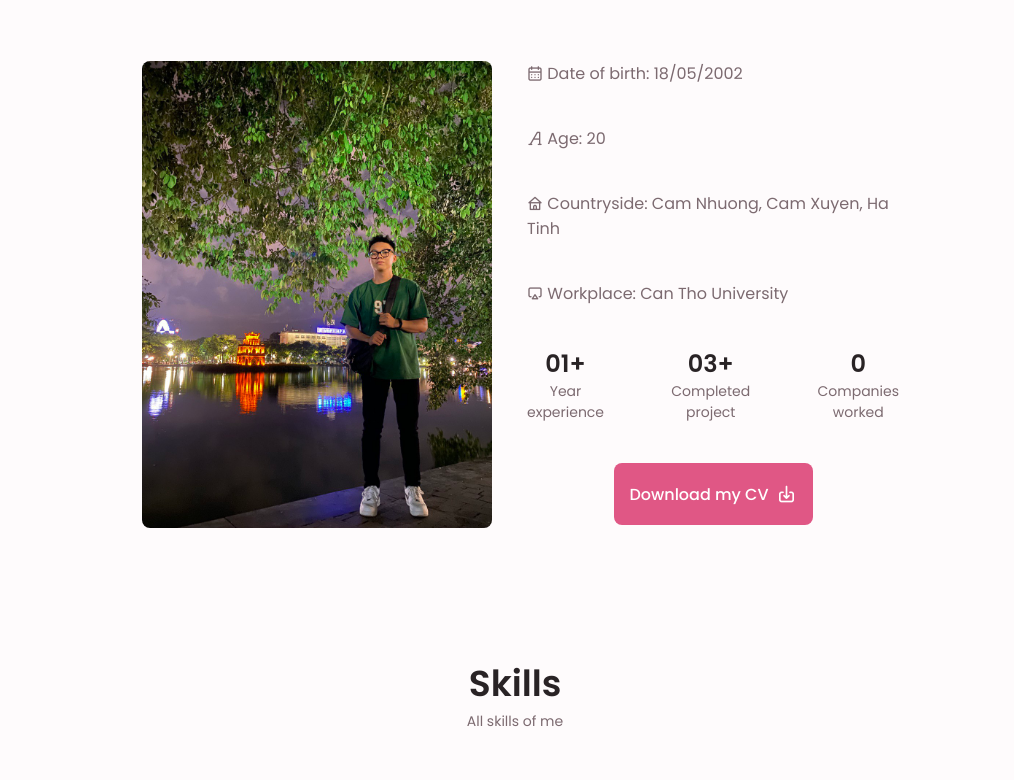
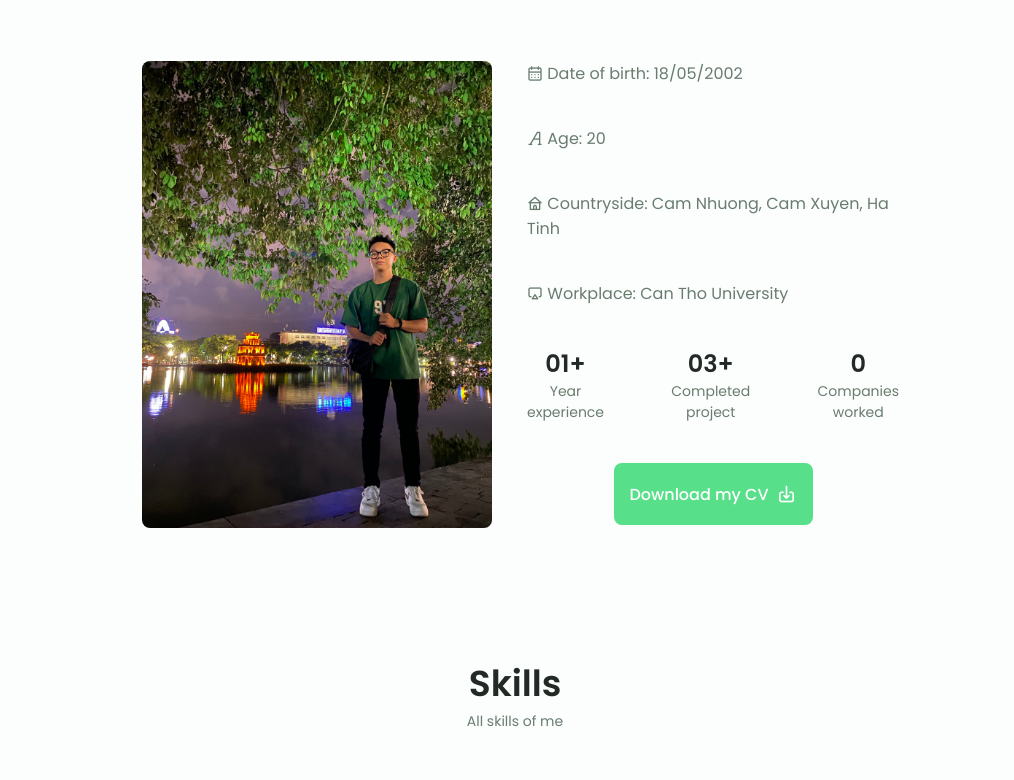
Before and after one commit to fcthevan123-vn/myPortfolio, a plain HTML site: page index.html in a window 1280 px wide. Shown: the part 721-1501 px from the top of the page, without its empty margins (125-1139 px from the left). Drawn offline with nearby package versions, Linux system fonts and the light colour scheme.

Commit message:
upload source code

```diff
--- a/assets/css/styles.css
+++ b/assets/css/styles.css
@@ -7,7 +7,7 @@
 
     /*========== Colors ==========*/
     /* Change favorite color */
-    --hue-color: 340; /*Purple 250 - Green 142 - Blue 230 - Pink 340*/
+    --hue-color: 142; /*Purple 250 - Green 142 - Blue 230 - Pink 340*/
 
     /* HSL color mode */
     --first-color: hsl(var(--hue-color), 69%, 61%);
```
